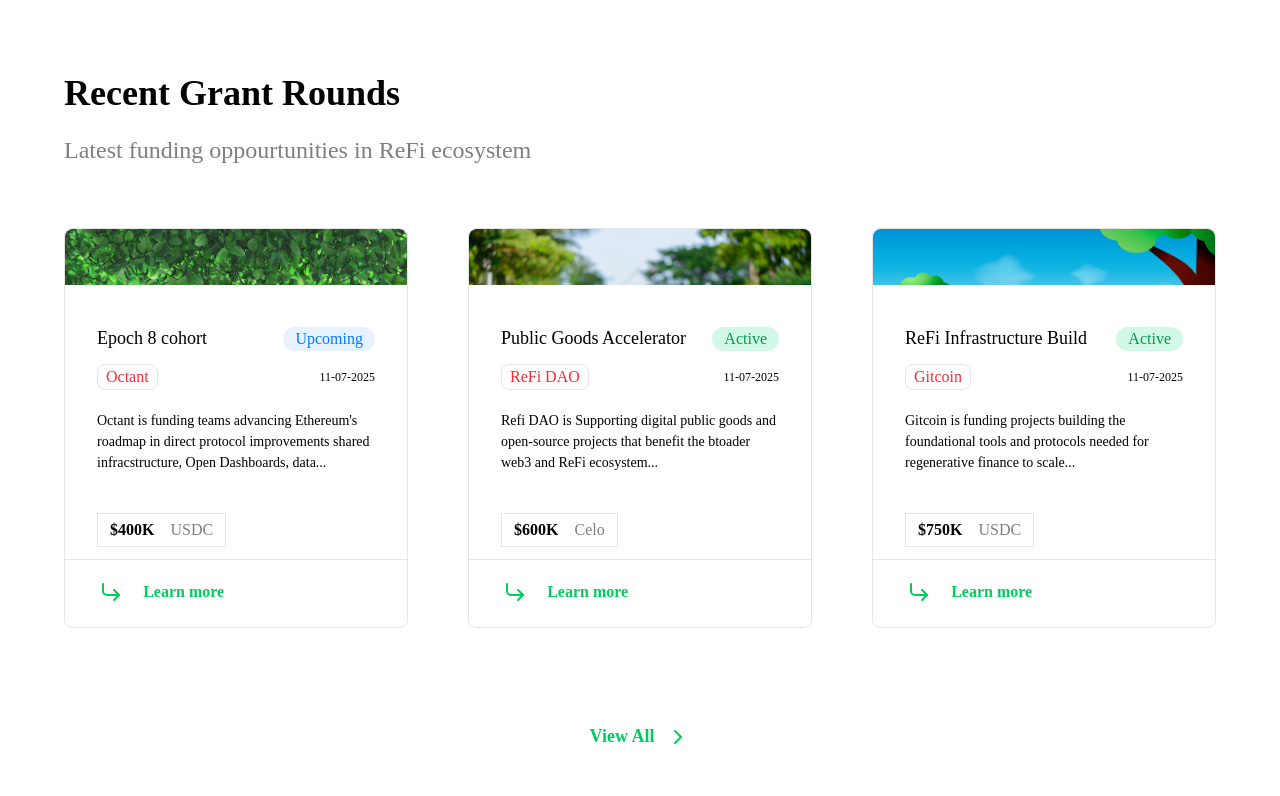
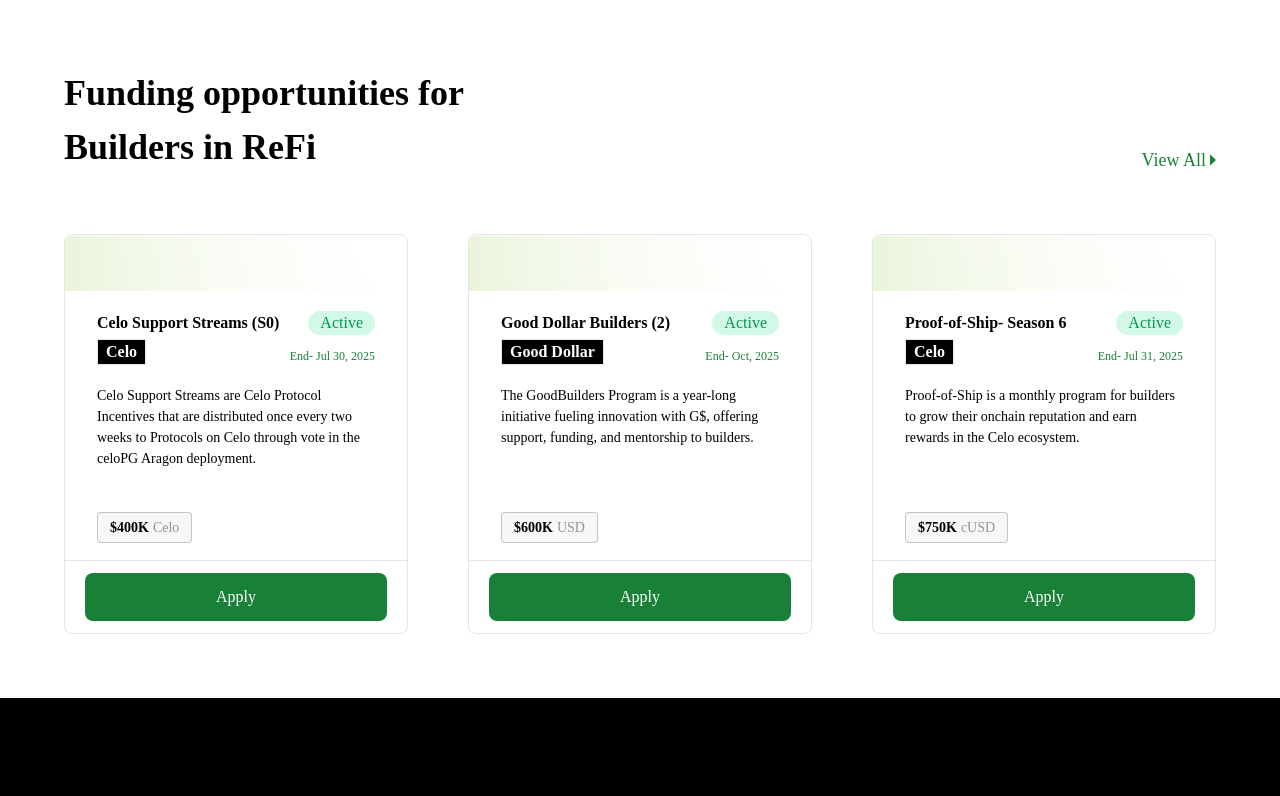
Before and after one commit to LighthouseL2/Clearfund, a Next.js app: page / in a window 1280 px wide. Shown: the part 2260-3056 px from the top of the page. Built offline with nearby package versions, Linux system fonts and the light colour scheme; a web font is replaced by a local one.

Commit message:
worked on funding oppourtunities section

```diff
--- a/src/components/grantBox.jsx
+++ b/src/components/grantBox.jsx
@@ -1,55 +1,65 @@
 
 import Image from "next/image";
-import { CornerDownRight, ChevronRight } from "lucide-react";
+import Link from "next/link";
 
 const GrantBox = () => {
 
     const box = [
         {
-            image: "/logo.jpg",
-            title: "Epoch 8 cohort",
-            network: "Octant",
-            status: "Upcoming",
+            image: "/mask.png",
+            title: "Celo Support Streams (S0)",
+            network: "Celo",
+            status: "Active",
             amount: "$400K",
-            desc: `Octant is funding teams advancing Ethereum's roadmap in direct protocol improvements
-                    shared infracstructure, Open Dashboards, datasets, or studies and protocol level
-                    research and specification work`,
-            coin: "USDC"
+            desc: `Celo Support Streams are Celo Protocol Incentives that are
+                    distributed once every two weeks to Protocols on Celo
+                    through vote in the celoPG Aragon deployment.`,
+            coin: "Celo",
+            date: "End- Jul 30, 2025"
         },
 
         {
-            image: "/disc2.jpg",
-            title: "Public Goods Accelerator",
+            image: "/mask.png",
+            title: "Good Dollar Builders (2)",
             status: "Active",
-            network: "ReFi DAO",
-            desc: `Refi DAO is Supporting digital public goods and open-source projects that
-                benefit the btoader web3 and ReFi ecosystem`,
+            network: "Good Dollar",
+            desc: `The GoodBuilders Program is a year-long initiative fueling innovation with G$,
+                    offering support, funding, and mentorship to builders.`,
             amount: "$600K",
-            coin: "Celo"
+            coin: "USD",
+            date: "End- Oct, 2025"
         },
 
         {
-            image: "/disc3.jpg",
-            title: "ReFi Infrastructure Build",
+            image: "/mask.png",
+            title: "Proof-of-Ship- Season 6",
             status: "Active",
-            network: "Gitcoin",
-            desc: `Gitcoin is funding projects building the foundational tools and protocols
-                needed for regenerative finance to scale`,
+            network: "Celo",
+            desc: `Proof-of-Ship is a monthly program for builders to grow their onchain
+                    reputation and earn rewards in the Celo ecosystem.`,
             amount: "$750K",
-            coin: "USDC"
+            coin: "cUSD",
+            date: "End- Jul 31, 2025"
         },
     ]
 
   return (
-    <div className="px-[5%]  py-[5%]">
-        <header className="py-5 space-y-3">
-            <h1 className="font-semibold text-[36px] text-black">Recent Grant Rounds</h1>
-            <p className="text-black opacity-50 text-[24px]">Latest funding oppourtunities in ReFi ecosystem</p>
+    <div className="px-[5%]  py-[5%] relative">
+        <header className="py-5 flex items-end justify-between">
+            <h1 className="font-semibold font-sans text-[36px] text-black w-[434px]">Funding opportunities for Builders in ReFi</h1>
+
+            <a href="#" className="font-sans hidden text-[18px] text-[#198038] lg:flex items-center gap-1 justify-center">
+                View All
+                <svg width="6" height="18" viewBox="0 0 6 15" fill="none" xmlns="http://www.w3.org/2000/svg">
+                    <path d="M0.0820312 12.3096L5.87305 6.51855L0.0820312 0.727539V12.3096Z" fill="#198038"/>
+                </svg>
+
+            </a>{/* <p className="text-black opacity-50 text-[24px]">Latest funding oppourtunities in ReFi ecosystem</p> */}
         </header>
 
         <div className="grid lg:grid-cols-3 w-full text-black gap-15 mt-10">
             {box && box.map((boxItem, index) => (
-                <div className="w-full border rounded-md lg:h-[400px]" key={index}>
+                <div className="w-full border rounded-md lg:h-[400px] bg-black] relative" key={index}>
                     <div className="h-[56px] relative">
                         <Image
                         fill
@@ -60,33 +70,44 @@ const GrantBox = () => {
                         />
                     </div>
 
-                    <div className="mt-10 px-8">
+                    <div className="mt-5 px-8">
                         <div className="flex justify-between items-center">
-                            <h3 className="text-[18px]">{boxItem.title}</h3>
-                            <p className={`${boxItem.status === "Active" ? "bg-[#D1F9E5] text-[#009951]" : "bg-[#E6F2FF] text-[#007AFF]"} rounded-full px-3`}>{boxItem.status}</p>
+                            <h3 className="text-[16px] text-black font-extrabold font-sans">{boxItem.title}</h3>
+                            <p className={`font-sans ${boxItem.status === "Active" ? "bg-[#D1F9E5] text-[#009951]" : "bg-[#E6F2FF] text-[#007AFF]"} rounded-full px-3`}>{boxItem.status}</p>
                         </div>
 
-                        <div className="flex justify-between items-center mt-3">
-                            <a href="#" className="text-red-500 border-1 px-2 rounded-md text-[16px]">{boxItem.network}</a>
-                            <p className="text-[12px]">11-07-2025</p>
+                        <div className="flex justify-between items-end mt-1">
+                            <a href="#" className="bg-black text-white border-1 px-2 font-sans font-bold  text-[16px]">{boxItem.network}</a>
+                            <p className="text-[12px] text-[#198038] font-sans">{boxItem.date}</p>
                         </div>
 
-                        <p className="mt-5 text-[14px]">
-                            {boxItem.desc.slice(0, 150) + "..."}
+                        <p className="mt-5 text-[14px] font-sans">
+                            {boxItem.desc}
                         </p>
-                        <p className="border py-1 px-3 w-fit mt-10 flex gap-4 text-[#7F7F7F]"><span className="font-bold text-black">{boxItem.amount}</span> {boxItem.coin}</p>
+
+                        <p className="border bg-[#D8D8D833] mt-10 mb-5 lg:mt-0 lg:mb-0 border-black/20 rounded lg:absolute bottom-[90px] py-1 px-3 w-fit flex gap-1">
+                            <span className="font-bold text-black font-sans text-[14px]">{boxItem.amount}
+                            </span>
+                            <span className="font-sans text-[14px] text-black/40">{boxItem.coin}</span>
+                        </p>
                     </div>
 
-                    <div className="py-5 border-t mt-3 rounded-b-md gap-5 flex px-[10%] text-[#00CD5D] items-center">
-                        <CornerDownRight/> <a href="#" className="text-[16px] font-semibold">Learn more</a>
+                    <div className="px-5 py-3  border-t w-full lg:absolute bottom-0 rounded-b-md">
+                        <Link href="" className="block font-sans bg-[#198038] rounded-md hover:bg-black w-full py-3 text-center text-white">Apply</Link>
                     </div>
                 </div>
             ))}
 
         </div>
 
-        <div className="flex items-center justify-center py-10 mt-14">
-            <a href="" className="text-xl text-[#00CD5D] text-[18px] font-semibold flex items-center gap-3">View All <ChevronRight /></a>
+        <div className="mt-10 w-full lg:hidden">
+            <a href="#" className="font-sans text-[18px] text-[#198038] flex items-center gap-1 justify-center">
+                View All
+                <svg width="6" height="18" viewBox="0 0 6 15" fill="none" xmlns="http://www.w3.org/2000/svg">
+                    <path d="M0.0820312 12.3096L5.87305 6.51855L0.0820312 0.727539V12.3096Z" fill="#198038"/>
+                </svg>
+
+            </a>
         </div>
     </div>
   )
```
Also changed, not shown: public/mask.png (added).
